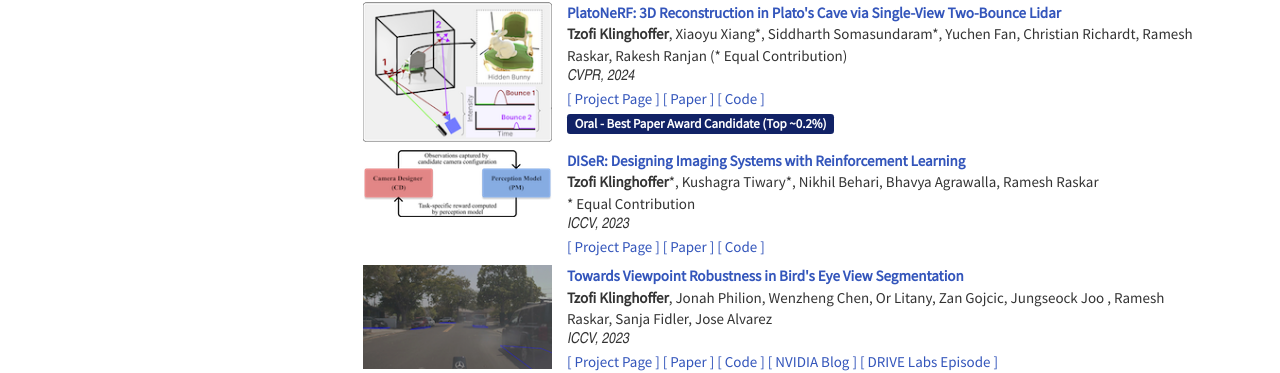
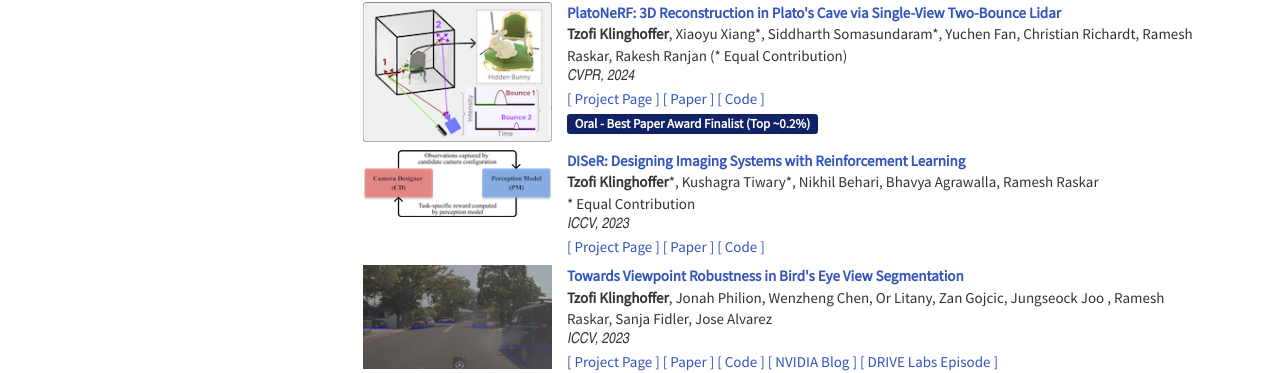
Before and after one commit to tzofi/tzofi.github.io, a Jekyll site: the page built from index.html, in a window 1280 px wide. Shown: the part 675-1048 px from the top of the page. Built offline with Jekyll 4.4.1, drawn with Linux system fonts in a browser that asks for light colours; nearby versions of some CDN libraries.

Commit message:
Update publications.json

```diff
--- a/_data/publications.json
+++ b/_data/publications.json
@@ -12,7 +12,7 @@
 		"authors": ["<b>Tzofi Klinghoffer</b>", "Xiaoyu Xiang*", "Siddharth Somasundaram*", "Yuchen Fan", "Christian Richardt", "Ramesh Raskar", "Rakesh Ranjan (* Equal Contribution)"],
 		"venue": "CVPR",
 		"date": "2024",
-        "award": "Oral - Best Paper Award Candidate (Top ~0.2%)",
+        "award": "Oral - Best Paper Award Finalist (Top ~0.2%)",
 		"links" : [
             {"type": "link", "name": "Project Page", "target": "https://platonerf.github.io"},
 			{"type": "link", "name": "Paper", "target": "https://arxiv.org/abs/2312.14239"},
```
